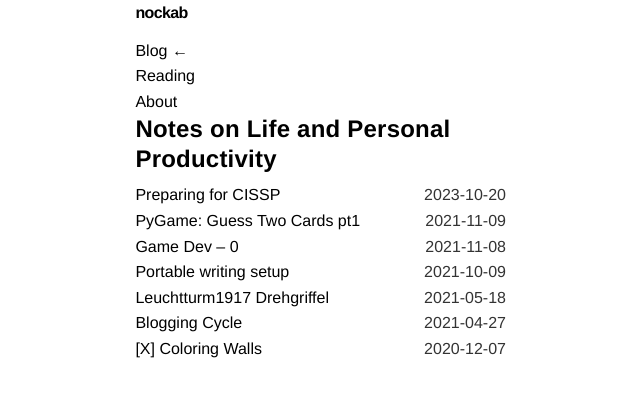
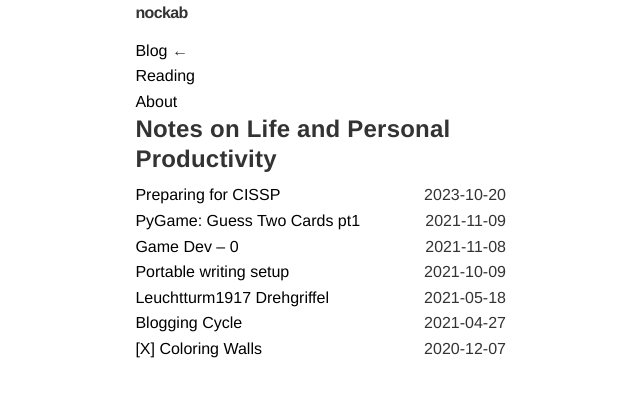
Before and after one commit to nockab/nockab.github.io, a Jekyll site: the page built from _pages/index.markdown, in a window 1280 px wide. Shown: the top 397 px of the page, without its empty margins (273-913 px from the left). Built offline with Jekyll 4.4.1, drawn with Linux system fonts in a browser that asks for light colours.

Commit message:
Update _general.scss
Some more visual improvements

```diff
--- a/_sass/_general.scss
+++ b/_sass/_general.scss
@@ -6,6 +6,7 @@
 
 body {
   font-family: helvetica, "helvetica neue", ubuntu, roboto, noto, "segoe ui", arial, sans-serif;
+  color: #333;
   margin: 0 auto;
   -webkit-font-smoothing: antialiased;
   text-rendering: optimizeLegibility;
@@ -13,14 +14,21 @@
   font-size: 1rem;
 }
 
+$primary-color: #3498db;
+$secondary-color: #2ecc71;
+
 a {
-  color: #000;
-  text-decoration: underline;
+  color: $primary-color;
+  text-decoration: none;
 }
 
 a:link, a:visited {
   color: #000;
   text-decoration: none;
+
+  &:hover {
+    text-decoration: underline;
+  }
 }
 
 em {
```
